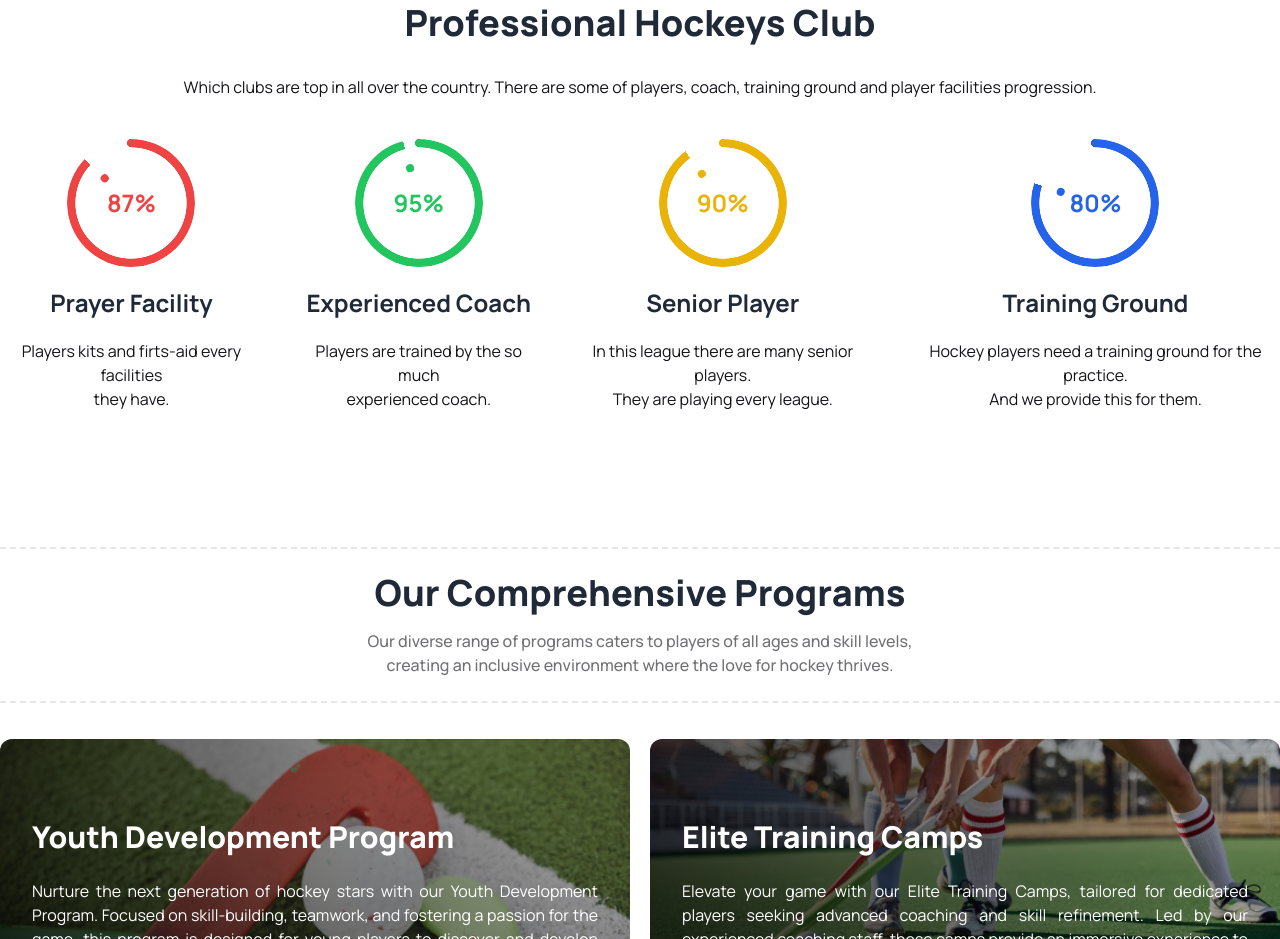
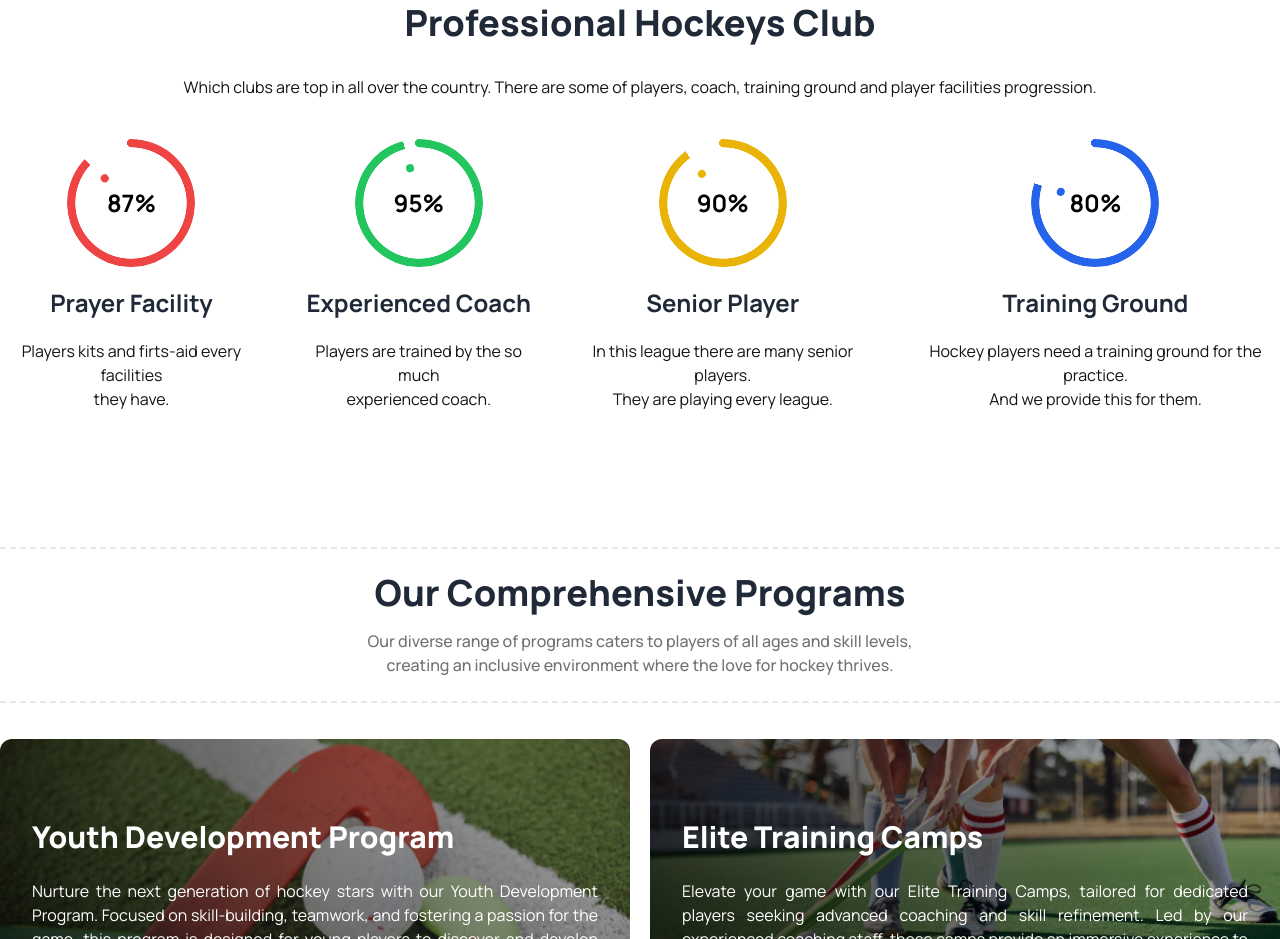
Before and after one commit to saifulsagor2/Hockey-s-Club-Website, a plain HTML site: page index.html in a window 1280 px wide. Shown: the part 901-1840 px from the top of the page. Drawn offline with nearby package versions, Linux system fonts and the light colour scheme.

Commit message:
Finished the website

```diff
--- a/index.html
+++ b/index.html
@@ -117,22 +117,22 @@
             </div>
             <div class="text-center justify-center lg:flex lg:space-x-10 sm:grid col-span-1">
                 <div class="space-y-5">
-                    <div class="radial-progress w-32 h-32 text-2xl font-bold text-red-500" style="--value:87; thick" role="progressbar">87%</div>
+                    <div class="radial-progress w-32 h-32 text-2xl font-bold text-red-500" style="--value:87; thick" role="progressbar"><span class="text-black">87%</span></div>
                     <h2 class="text-2xl font-bold">Prayer Facility</h2>
                     <p class="text-1xl text-[#131318] pb-10">Players kits and firts-aid every facilities <br> they have.</p>
                 </div>
                 <div class="space-y-5">
-                    <div class="radial-progress w-32 h-32 text-2xl font-bold text-green-500" style="--value:96;" role="progressbar">95%</div>
+                    <div class="radial-progress w-32 h-32 text-2xl font-bold text-green-500" style="--value:96;" role="progressbar"><span class="text-black">95%</span></div>
                     <h2 class="text-2xl font-bold">Experienced Coach</h2>
                     <p class="text-1xl text-[#131318] pb-10">Players are trained by the so much <br> experienced coach.</p>
                 </div>
                 <div class="space-y-5">
-                    <div class="radial-progress w-32 h-32 text-2xl font-bold text-yellow-500" style="--value:90;" role="progressbar">90%</div>
+                    <div class="radial-progress w-32 h-32 text-2xl font-bold text-yellow-500" style="--value:90;" role="progressbar"><span class="text-black">90%</span></div>
                     <h2 class="text-2xl font-bold">Senior Player</h2>
                     <p class="text-1xl text-[#131318] pb-10">In this league there are many senior players. <br> They are playing every league. </p>
                 </div>
                 <div class="space-y-5">
-                    <div class="radial-progress w-32 h-32 text-2xl font-bold text-blue-600" style="--value:80;" role="progressbar">80%</div>
+                    <div class="radial-progress w-32 h-32 text-2xl font-bold text-blue-600" style="--value:80;" role="progressbar"><span class="text-black">80%</span></div>
                     <h2 class="text-2xl font-bold">Training Ground</h2>
                     <p class="text-1xl text-[#131318] pb-10">Hockey players need a training ground for the practice. <br> And we provide this for them.</p>
                 </div>
```
